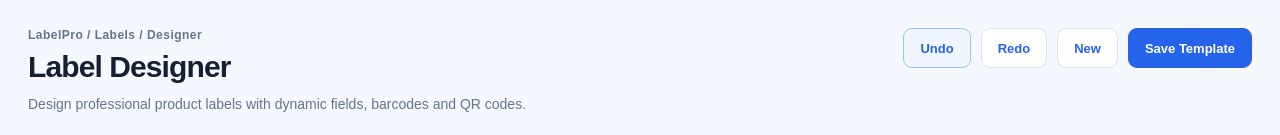
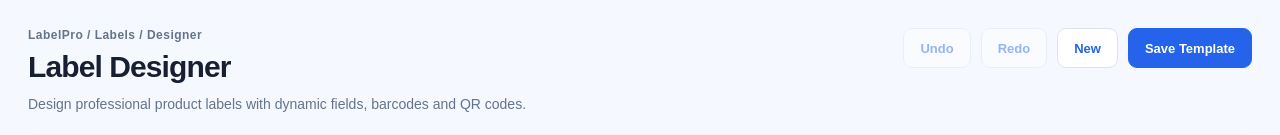
Before and after one commit to sameerkhan86926-a11y/labelpro, a Next.js app: page /labelpro/labels/designer in a window 1280 px wide. In both pictures the pointer is over the button "Undo". Shown: the top 135 px of the page. Built offline with nearby package versions, Linux system fonts and the light colour scheme.

Commit message:
Update globals.css

```diff
--- a/app/globals.css
+++ b/app/globals.css
@@ -2447,3 +2447,15 @@ a {
   .designer-align-button {
   min-height: 36px;
 }
+.designer-secondary-button:disabled {
+  opacity: 0.45;
+  cursor: not-allowed;
+  transform: none;
+}
+
+.designer-secondary-button:disabled:hover {
+  background: #ffffff;
+  border-color: #dbe4f0;
+  color: #2563eb;
+  transform: none;
+}
```
